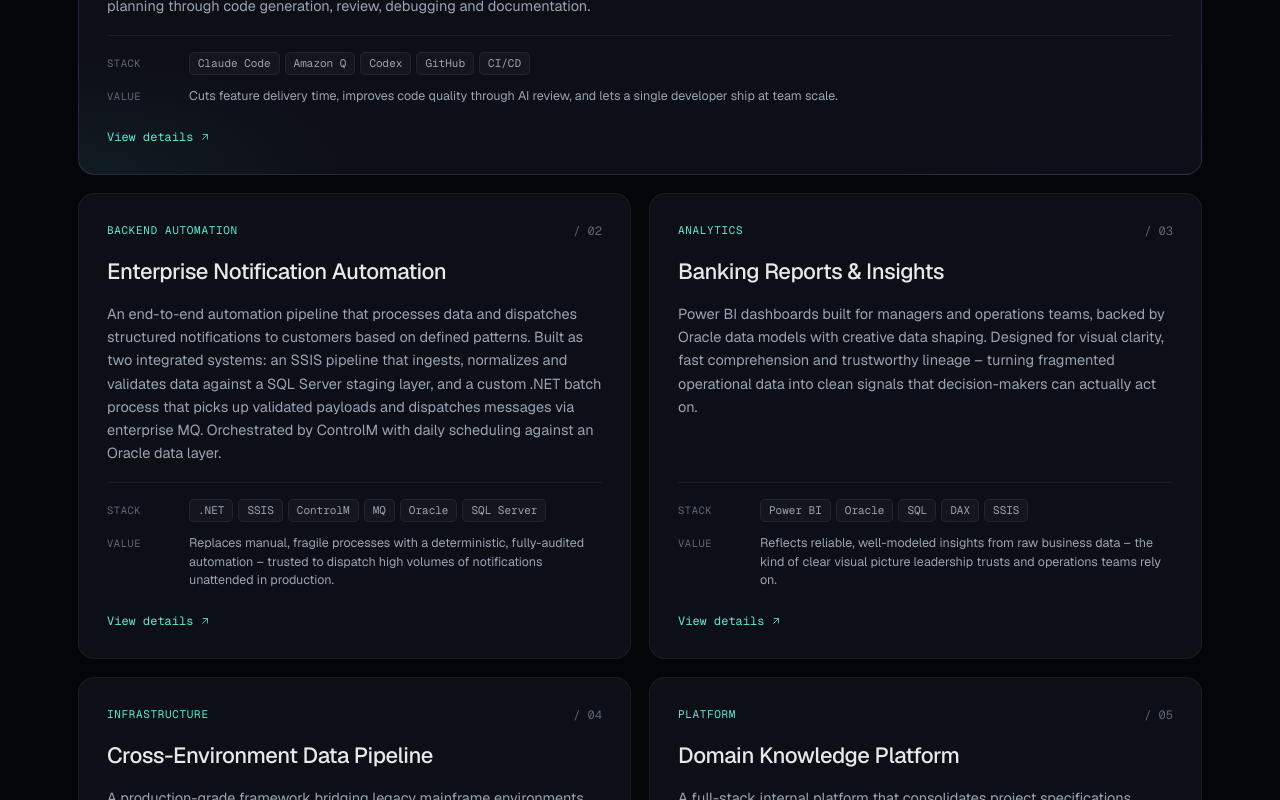
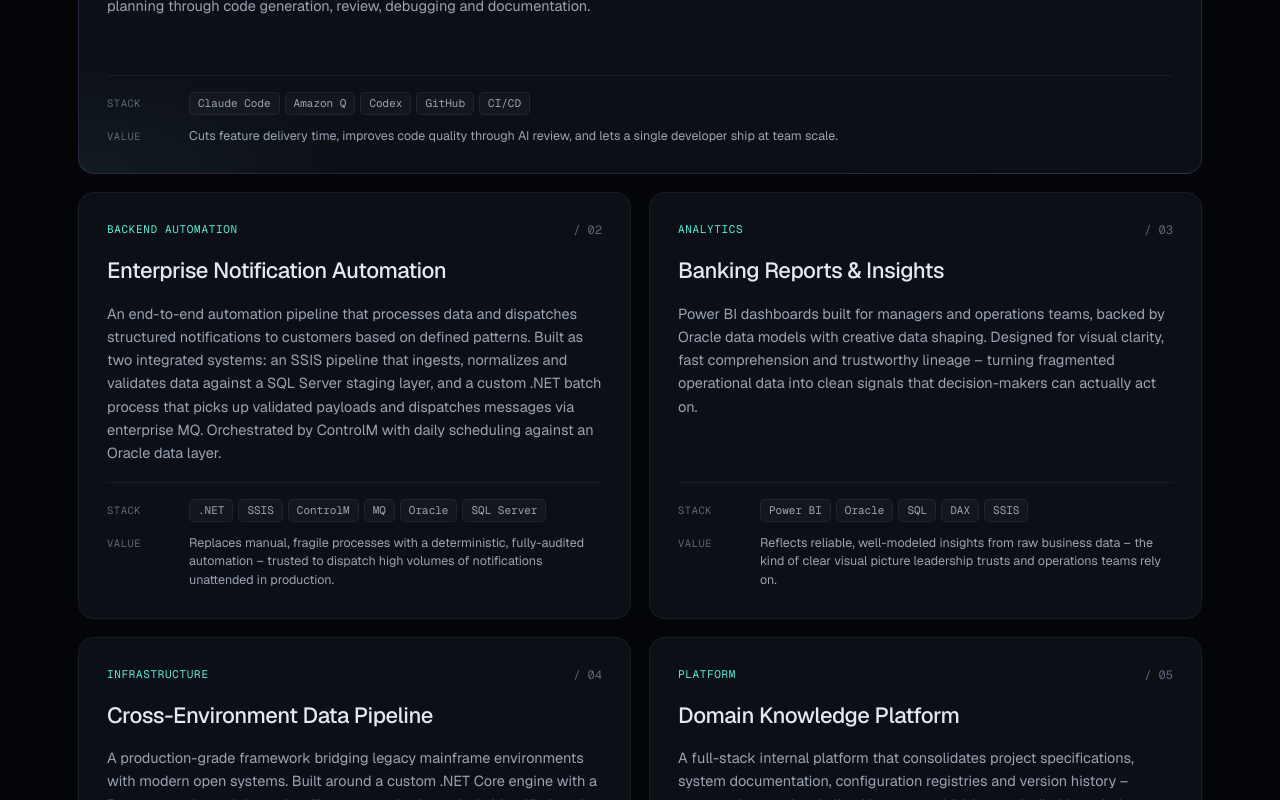
Before and after one commit to idankashy1/idankashy1.github.io, a React (Vite) app: page / in a window 1280 px wide. Shown: the part 1700-2500 px from the top of the page. Built offline with nearby package versions, Linux system fonts and the light colour scheme; no server answers.

Commit message:
Remove unused View details link from project cards

```diff
--- a/src/components/Projects.tsx
+++ b/src/components/Projects.tsx
@@ -1,5 +1,4 @@
 import { PROJECTS } from '../data/projects'
-import { ExternalIcon } from './Icons'
 import { useTranslation } from '../i18n/useTranslation'
 
 export default function Projects() {
@@ -31,7 +30,6 @@ export default function Projects() {
                     <span className="val">{item.value}</span>
                   </div>
                 </div>
-                <a href="#" className="project-link">{t.projects.viewDetails} <ExternalIcon /></a>
               </div>
             )
           })}
```
